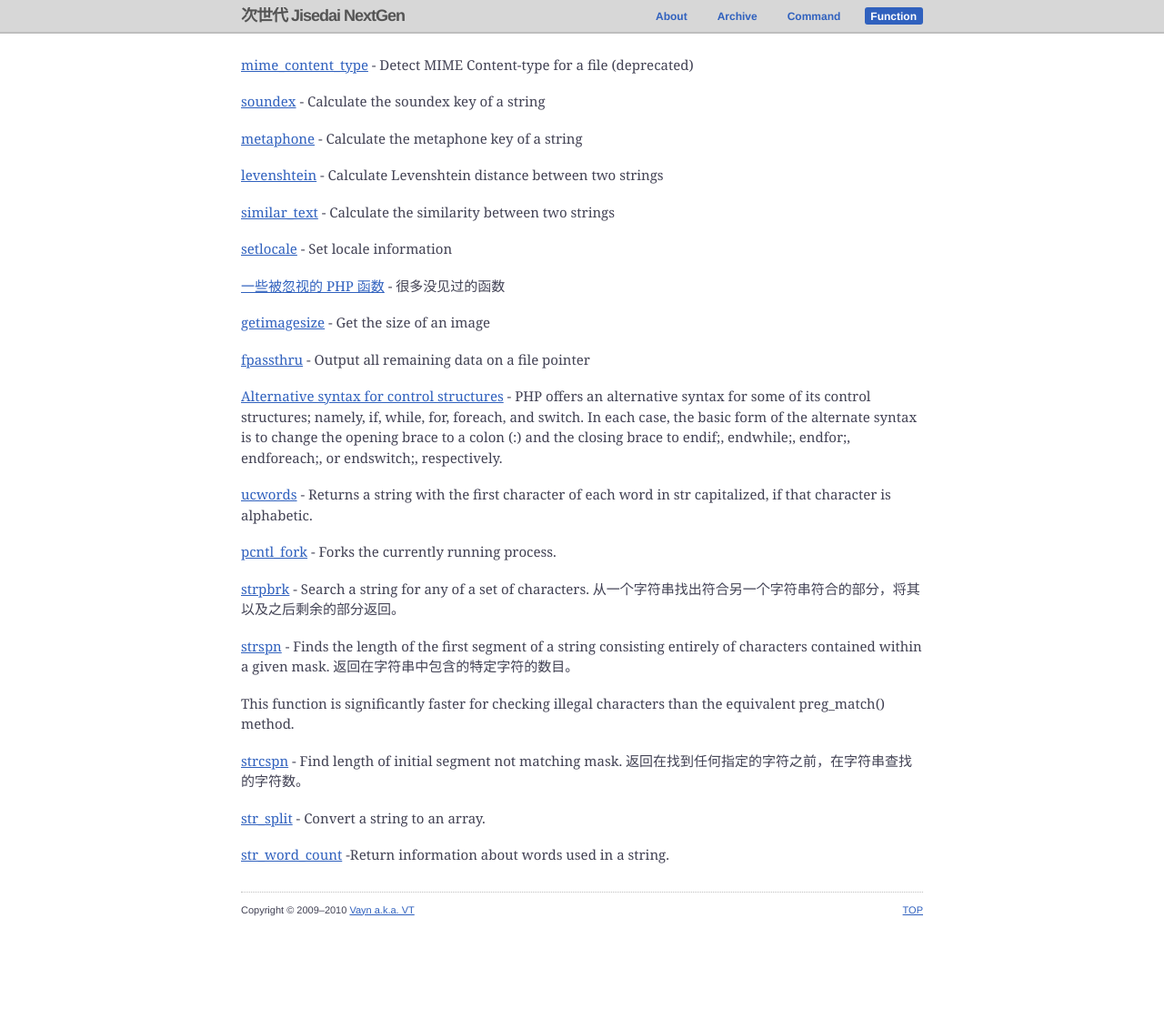
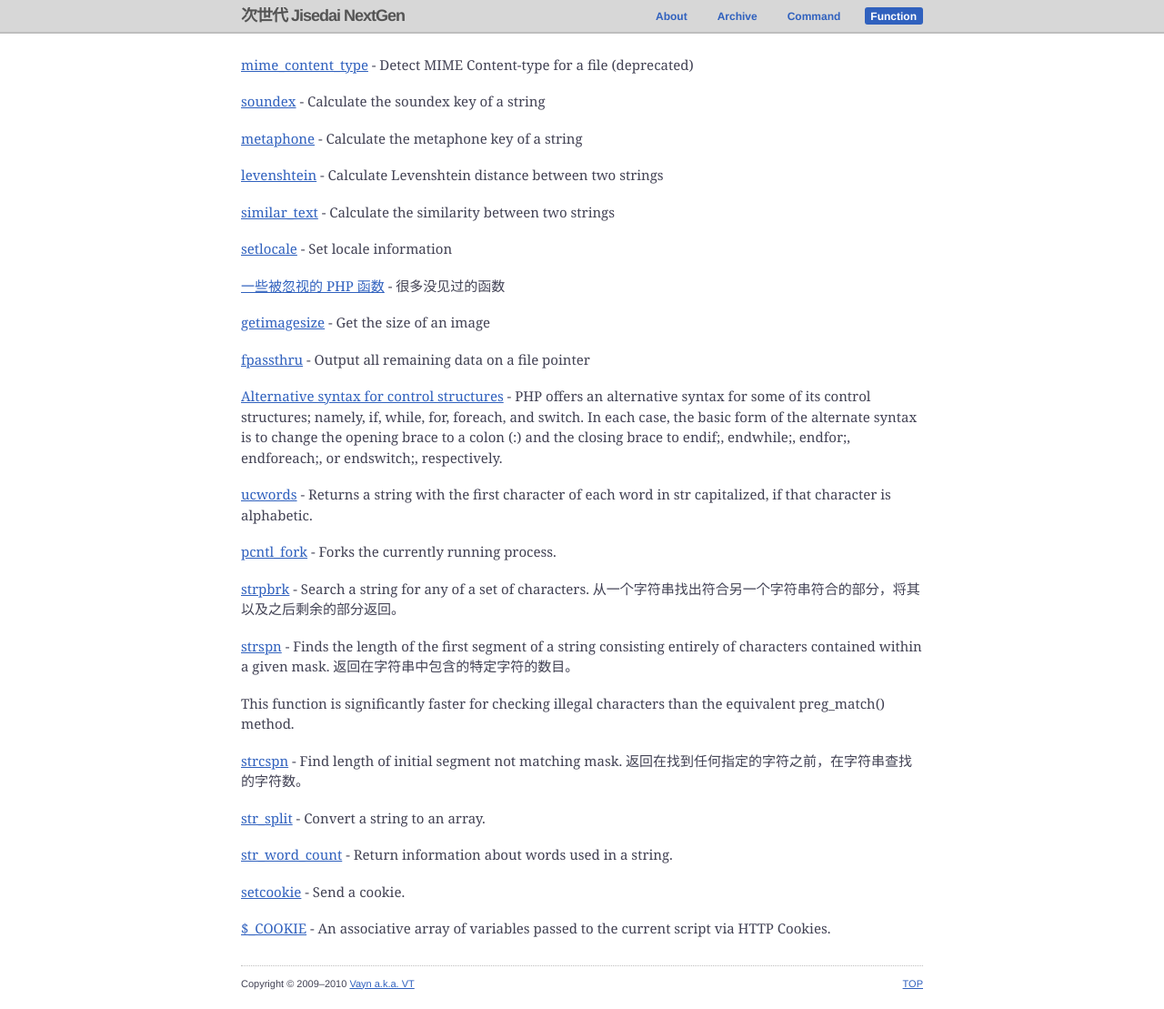
Before and after one commit to Vayn/vayn.github.io, a Jekyll site: the page built from function.markdown, in a window 1280 px wide. Shown: the whole page at 91% size. Built offline with Jekyll 4.4.1, drawn with Linux system fonts in a browser that asks for light colours; before the commit the page ends 1028 px from its top, so only the background shows below that.

Commit message:
updated function page

```diff
--- a/function.markdown
+++ b/function.markdown
@@ -37,4 +37,8 @@ This function is significantly faster for checking illegal characters than the e
 
 [str_split](http://php.net/manual/en/function.str-split.php) - Convert a string to an array.
 
-[str_word_count](http://php.net/manual/en/function.str-word-count.php) -Return information about words used in a string.
+[str_word_count](http://php.net/manual/en/function.str-word-count.php) - Return information about words used in a string.
+
+[setcookie](http://php.net/manual/en/function.setcookie.php) - Send a cookie.
+
+[$_COOKIE](http://php.net/manual/en/reserved.variables.cookies.php) - An associative array of variables passed to the current script via HTTP Cookies.
```
